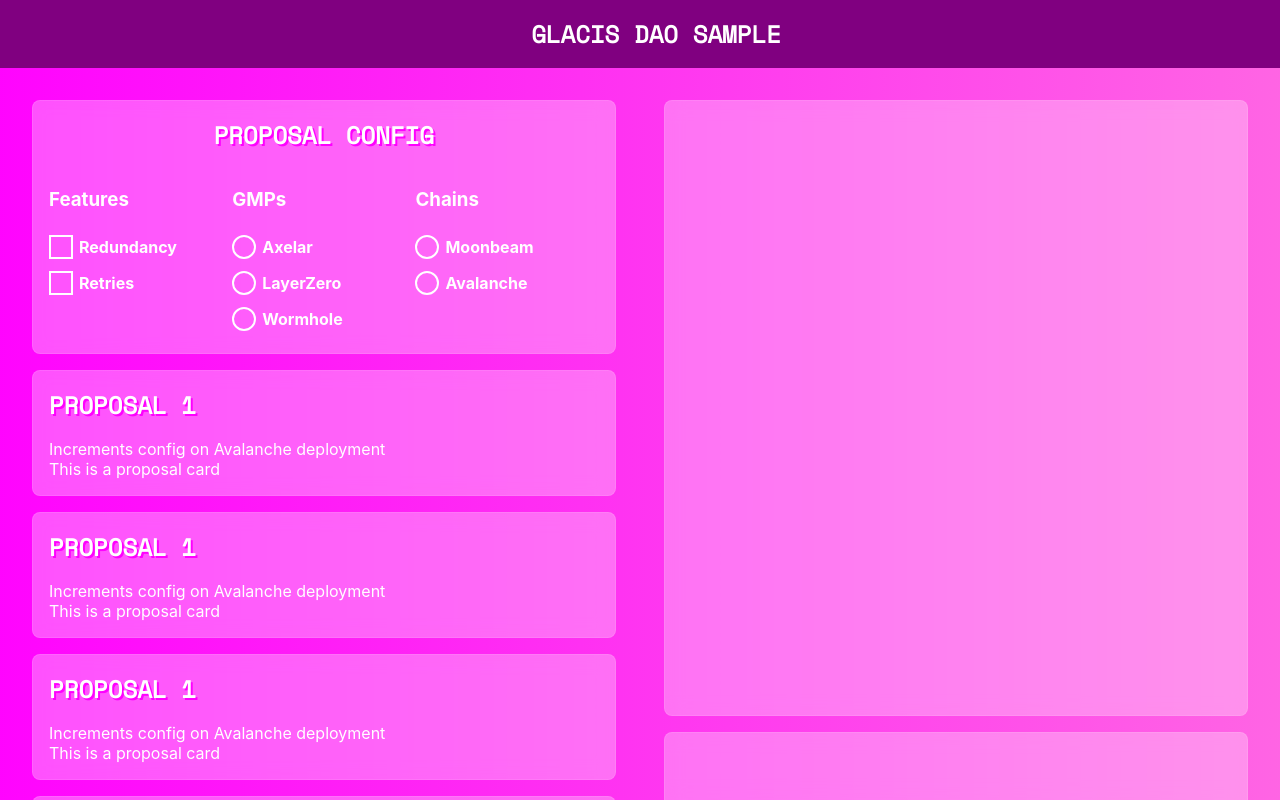
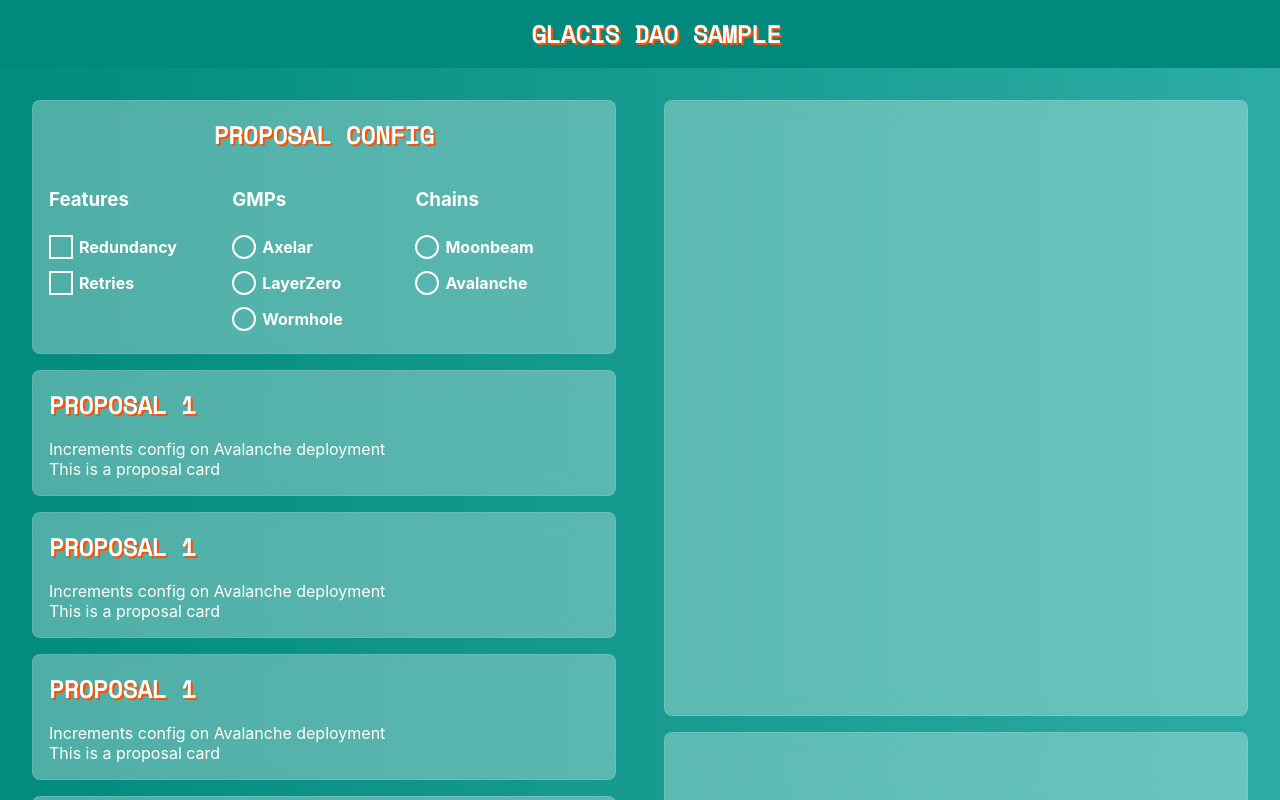
Before and after one commit to jboetticher/dao-demo, a React (Create React App) app: page / in a window 1280 px wide. Built offline with nearby package versions, Linux system fonts and the light colour scheme.

Commit message:
Green and orange

```diff
--- a/src/StyledComponents.js
+++ b/src/StyledComponents.js
@@ -11,7 +11,8 @@ export const Header = styled.header`
   font-size: 1.5em;
   text-align: center;
   width: 100%;
-  background-color: purple;
+  background-color: var(--green);
+  text-shadow: 2px 2px 0 var(--orange);
   padding: 1rem;
   font-family: 'Space Mono', sans-serif;
   text-transform: uppercase;
@@ -56,7 +57,7 @@ export const CardTitle = styled.div`
   text-transform: uppercase;
   font-weight: bold;
   color: white;
-  text-shadow: 2px 2px 0 magenta;
+  text-shadow: 2px 2px 0 var(--orange);
   font-size: 24px;
   margin-bottom: 1rem;
 `;
--- a/src/index.css
+++ b/src/index.css
@@ -19,8 +19,15 @@ html, body, #root {
   overflow-x: hidden;
 }
 
+:root {
+  --orange: #ff5200;
+  --green: #00897c;
+  --light-green: #53cbc9;
+  --text: #00314c;
+}
+
 body {
-  background: linear-gradient(to right, magenta, pink);
+  background: linear-gradient(to right, var(--green), var(--light-green));
   background-size: 200% 200%;
   animation: gradient 15s ease infinite;
 }
```
